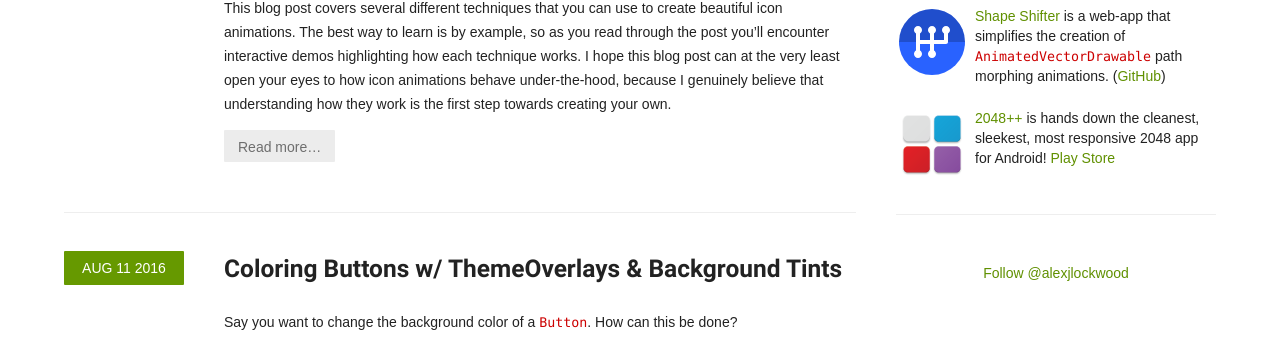
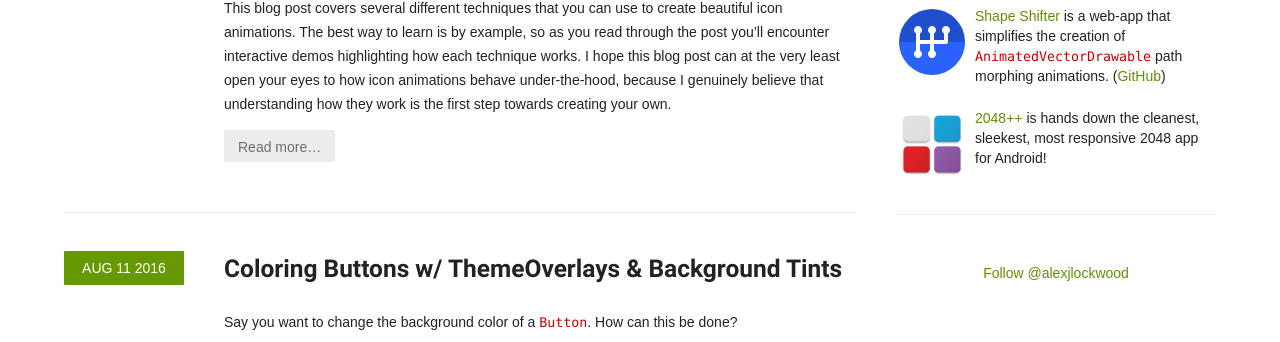
Before and after one commit to alexjlockwood/AndroidDesignPatterns, a Jekyll site: the page built from index.html, in a window 1280 px wide and 900 px high, scrolled down 607 px. Shown: the part 110-452 px from the top of the window. Built offline with Jekyll 4.4.1, drawn with Linux system fonts in a browser that asks for light colours; some web fonts are replaced; the list of posts is cut into pages by our own code; comment, search, counter and statistics services are not loaded.

Commit message:
Update default.html

```diff
--- a/_layouts/default.html
+++ b/_layouts/default.html
@@ -156,9 +156,7 @@
           <span><a href="https://play.google.com/store/apps/details?id=com.alexjlockwood.twentyfortyeight"
             onclick="trackOutboundLink('https://play.google.com/store/apps/details?id=com.alexjlockwood.twentyfortyeight'); return false;">
           2048++</a> is hands down the cleanest, sleekest, most responsive 2048 app for Android!
-          <a href="https://play.google.com/store/apps/details?id=com.alexjlockwood.twentyfortyeight"
-            onclick="trackOutboundLink('https://play.google.com/store/apps/details?id=com.alexjlockwood.twentyfortyeight'); return false;">
-          Play Store</a></span>
+          </span>
           <div style="clear: both"></div>
         </div>
         <div class="box gbadge">
```
